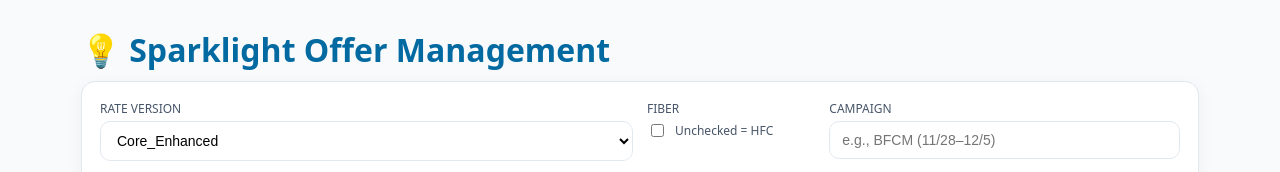
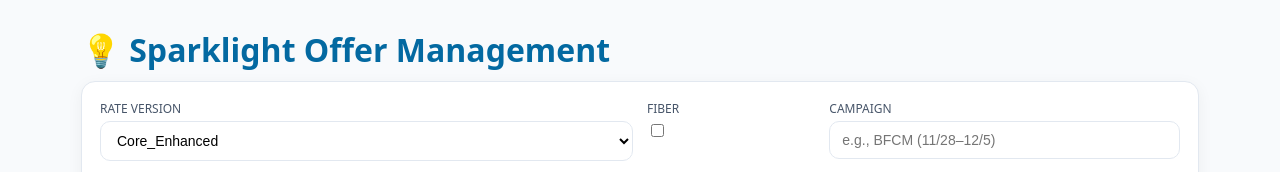
Before and after one commit to TF-1031/TheAutomatedTracker, a plain HTML site: page index.html in a window 1280 px wide. Shown: the top 172 px of the page. Drawn offline with Linux system fonts and the light colour scheme.

Commit message:
Update index.html

```diff
--- a/index.html
+++ b/index.html
@@ -83,7 +83,7 @@
           <!-- Fiber -->
           <div class="col-2">
             <label>Fiber</label>
-            <div class="row"><input type="checkbox" id="fiberCheck"><span class="hint">Unchecked = HFC</span></div>
+            <div class="row"><input type="checkbox" id="fiberCheck"><span class="hint"></span></div>
           </div>
 
           <!-- Campaign -->
```
